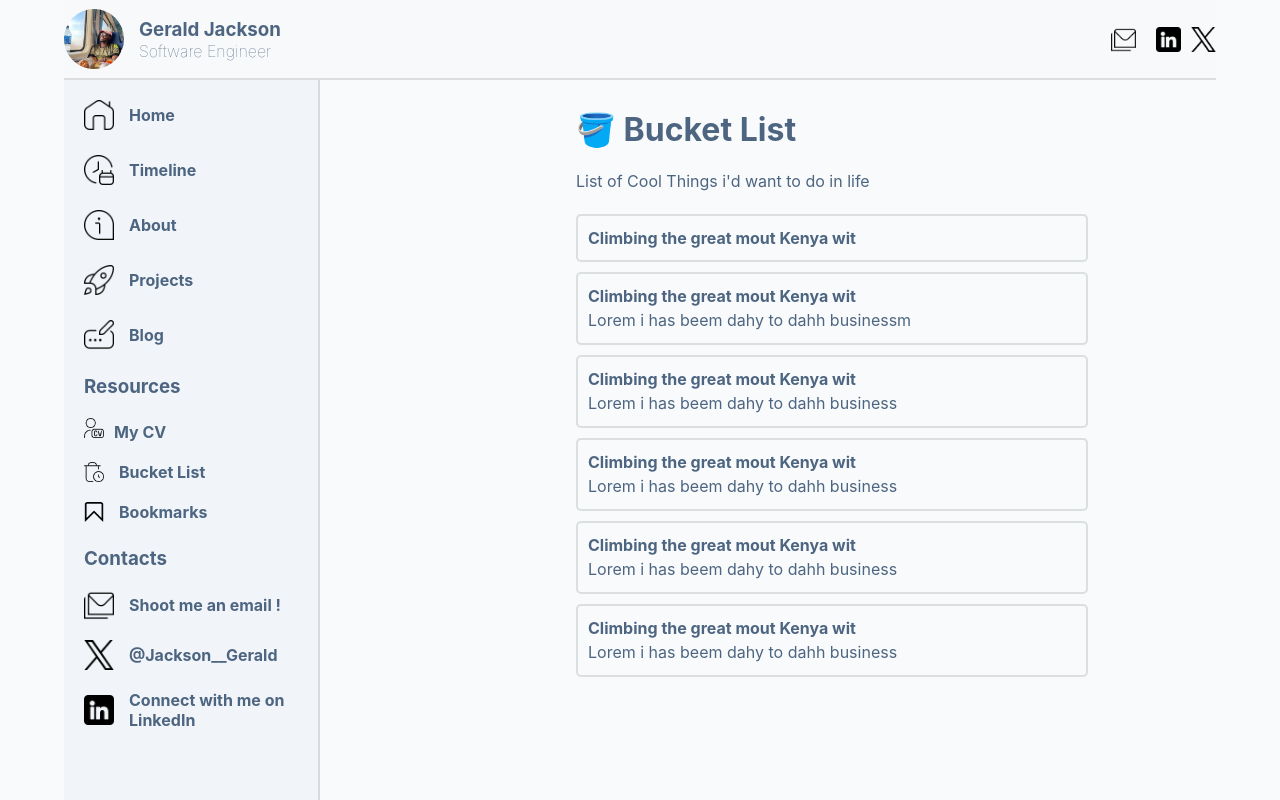
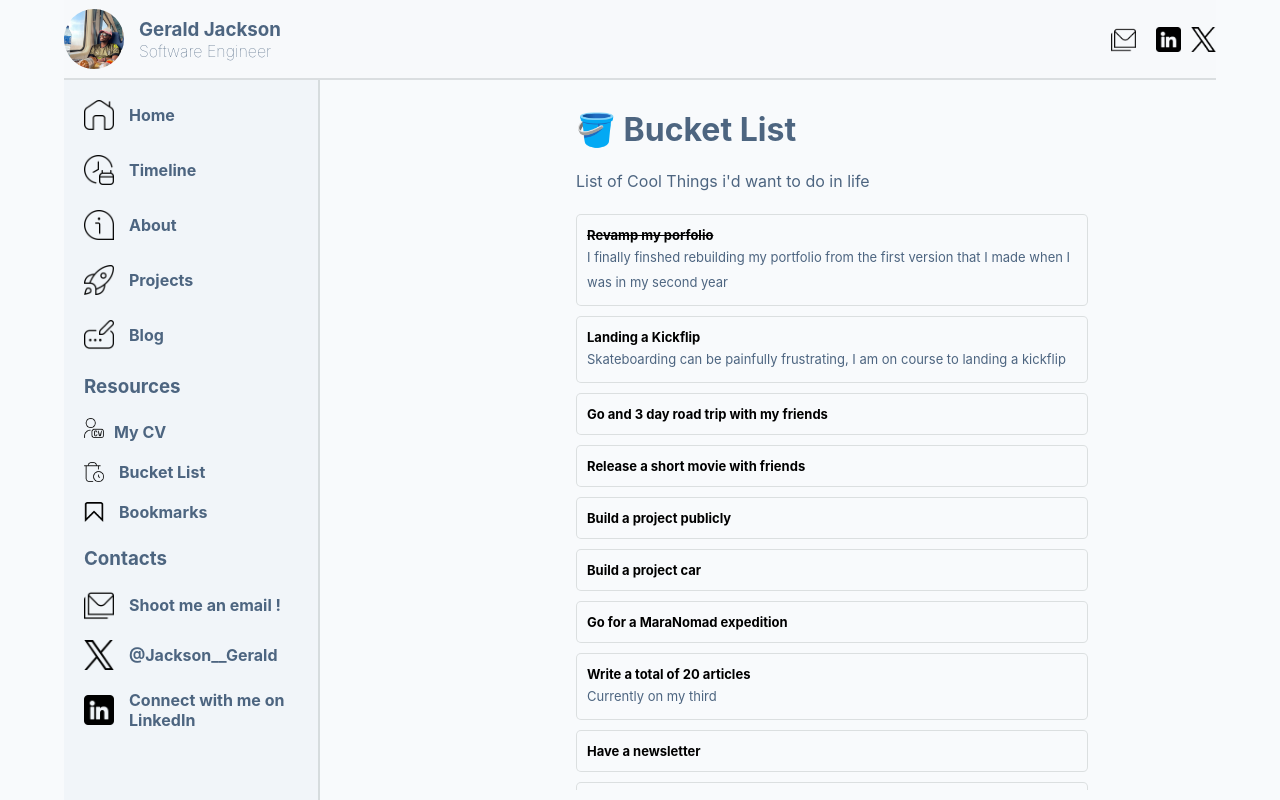
Before and after one commit to Codedys/Portfolio, a React (Vite) app: page /bucketlist in a window 1280 px wide. Built offline with nearby package versions, Linux system fonts and the light colour scheme.

Commit message:
kufinish

```diff
--- a/src/binding/bookmarks_bind.jsx
+++ b/src/binding/bookmarks_bind.jsx
@@ -1,22 +1,39 @@
-export const bucketListData = [
+export const bookMarkData = [
     {
-      name: "Built a real-time chat app",
-      description:
-        "I recently built a real-time chat app in react and google's firebase",
+      name: "Backend Banter",
+      link:"https://open.spotify.com/show/35trT95UkRVCkEb6tXndpF",
+      content:"Podcast"
     },
     {
-      name: "Built a movie suggestion web app",
-      description:
-        "Tried using TypeScript and Styled-Components to build a movie suggestion web application",
+      name: "The Primeagen",
+      link:"https://www.youtube.com/results?search_query=theprimeagen",
+      content:"Youtube"
     },
     {
-      name: "Built a movie suggestion web app",
-      description:
-        "Tried using TypeScript and Styled-Components to build a movie suggestion web application",
+      name: "The Gulag Archipelago by  Aleksandr Solzhenitsyn ",
+      link:"https://www.amazon.com/Gulag-Archipelago-1918-1956-Experiment-Investigation/dp/0813332893",
+      content:"Reading"
     },
     {
-      name: "Built a movie suggestion web app",
-      description:
-        "Tried using TypeScript and Styled-Components to build a movie suggestion web application",
+      name: "Whiskey Web and Whatnot",
+      link:"https://open.spotify.com/show/19jiuHAqzeKnkleQUpZxDf",
+      content:"Podcast"
     },
+    {
+      name: "The Mara Nomads'",
+      link:"https://www.youtube.com/@TheMaraNomads1920MN",
+      content:"Youtube"
+    },
+    {
+      name: "Low Level",
+      link:"https://www.youtube.com/@LowLevel-TV",
+      content:"Youtube"
+    },
+    {
+      name: "The President's Daughter by Bill Clinton",
+      link:"https://www.amazon.com/Presidents-Daughter-Thriller-James-Patterson/dp/0316540714",
+      content:"Reading"
+    },
+
+
   ];
--- a/src/binding/bucketlist_bind.jsx
+++ b/src/binding/bucketlist_bind.jsx
@@ -1,22 +1,108 @@
 export const bucketListData = [
   {
-    name: "Built a real-time chat app",
+    status:true,
+    name: "Revamp my porfolio",
     description:
-      "I recently built a real-time chat app in react and google's firebase",
+      "I finally finshed rebuilding my portfolio from the first version that I made when I was in my second year",
   },
   {
-    name: "Built a movie suggestion web app",
+    status:false,
+    name: "Landing a Kickflip",
     description:
-      "Tried using TypeScript and Styled-Components to build a movie suggestion web application",
+      "Skateboarding can be painfully frustrating, I am on course to landing a kickflip",
   },
   {
-    name: "Built a movie suggestion web app",
+    status:false,
+    name: "Go and 3 day road trip with my friends",
     description:
-      "Tried using TypeScript and Styled-Components to build a movie suggestion web application",
+      "",
   },
   {
-    name: "Built a movie suggestion web app",
+    status:false,
+    name: "Release a short movie with friends",
     description:
-      "Tried using TypeScript and Styled-Components to build a movie suggestion web application",
+      "",
   },
+  {
+    status:false,
+    name: "Build a project publicly",
+    description:
+      "",
+  },
+  {
+    status:false,
+    name: "Build a project car",
+    description:
+      "",
+  },
+  {
+    status:false,
+    name: "Go for a MaraNomad expedition",
+    description:
+      "",
+  },
+  {
+    status:false,
+    name: "Write a total of 20 articles",
+    description:
+      " Currently on my third",
+  },
+  {
+    status:false,
+    name: "Have a newsletter",
+    description:
+      "",
+  },
+
+  {
+    status:false,
+    name: "Maker a viral tweet",
+    description:
+      "",
+  },
+  {
+    status:false,
+    name: "Live in Europe for a week",
+    description:
+      "",
+  },
+  {
+    status:false,
+    name: "Watch a live Arsenal F.C game at the Emirates ",
+    description:
+      "",
+  },
+  {
+    status:false,
+    name: "Create a shared kenyan old school hit playlist",
+    description:
+      "",
+  },
+  {
+    status:false,
+    name: "Create a useful chrome extension",
+    description:
+      "",
+  },
+  {
+    status:false,
+    name: "Work at a big tech",
+    description:
+      "",
+  },
+  {
+    status:false,
+    name: "Hike Mt Kenya",
+    description:
+      "",
+  },
+  {
+    status:false,
+    name: "Run a full marathon",
+    description:
+      "",
+  },
+
+
+
 ];
--- a/src/components/about/about.css
+++ b/src/components/about/about.css
@@ -9,7 +9,7 @@
       margin-top: 25px;
     }
     h3 {
-      margin-top: 45px;
+      margin-top: 30px;
       font: bolder;
     }
     .about-me {
@@ -17,6 +17,8 @@
       display: flex;
       gap: 20px;
       margin-top: 25px;
+      padding-bottom: 45px;
+
 
       .text {
         height: 180px;
@@ -96,6 +98,7 @@
         flex-direction: column;
         gap: 20px;
         margin-top: 25px;
+        padding-bottom: 0px;
 
         .text {
           height: 100%;
--- a/src/components/bookmarks/Bookmarks.jsx
+++ b/src/components/bookmarks/Bookmarks.jsx
@@ -1,4 +1,5 @@
-import ".././bucketlist/bucketlist.css"
+import ".././bucketlist/bucketlist.css";
+import { bookMarkData } from "../../binding/bookmarks_bind";
 
 const Bookmarks = () => {
   return (
@@ -6,33 +7,15 @@ const Bookmarks = () => {
       <h1>📑 Bookmarks</h1>
       <p> Here are some of the content I consume</p>
       <div className="bucketlist-cards">
-        <div className="b-card">
-          <h5>Climbing the great mout Kenya wit</h5>
-          <p></p>
-        </div>
-        <div className="b-card">
-          <h5>Climbing the great mout Kenya wit</h5>
-          <p>Lorem i has beem dahy to dahh businessm </p>
-        </div>
-        <div className="b-card">
-          <h5>Climbing the great mout Kenya wit</h5>
-          <p>Lorem i has beem dahy to dahh business </p>
-        </div>
-        <div className="b-card">
-          <h5>Climbing the great mout Kenya wit</h5>
-          <p>Lorem i has beem dahy to dahh business </p>
-        </div>
-        <div className="b-card">
-          <h5>Climbing the great mout Kenya wit</h5>
-          <p>Lorem i has beem dahy to dahh business </p>
-        </div>
-        <div className="b-card">
-          <h5>Climbing the great mout Kenya wit</h5>
-          <p>Lorem i has beem dahy to dahh business </p>
-        </div>
+        {bookMarkData.map((data, index) => (
+          <a key={index} href={data.link} className="b-card">
+            <h5>{data.name}</h5>
+            <span>{data.content}</span>
+          </a>
+        ))}
       </div>
     </div>
-  )
-}
+  );
+};
 
-export default Bookmarks
+export default Bookmarks;
--- a/src/components/bucketlist/Bucketlist.jsx
+++ b/src/components/bucketlist/Bucketlist.jsx
@@ -1,34 +1,18 @@
 import "./bucketlist.css";
+import { bucketListData } from "../../binding/bucketlist_bind";
 const Bucketlist = () => {
   return (
     <div className="bucketlist-main">
       <h1>🪣 Bucket List</h1>
       <p>List of Cool Things i'd want to do in life</p>
+
       <div className="bucketlist-cards">
-        <div className="b-card">
-          <h5>Climbing the great mout Kenya wit</h5>
-          <p></p>
-        </div>
-        <div className="b-card">
-          <h5>Climbing the great mout Kenya wit</h5>
-          <p>Lorem i has beem dahy to dahh businessm </p>
-        </div>
-        <div className="b-card">
-          <h5>Climbing the great mout Kenya wit</h5>
-          <p>Lorem i has beem dahy to dahh business </p>
-        </div>
-        <div className="b-card">
-          <h5>Climbing the great mout Kenya wit</h5>
-          <p>Lorem i has beem dahy to dahh business </p>
-        </div>
-        <div className="b-card">
-          <h5>Climbing the great mout Kenya wit</h5>
-          <p>Lorem i has beem dahy to dahh business </p>
-        </div>
-        <div className="b-card">
-          <h5>Climbing the great mout Kenya wit</h5>
-          <p>Lorem i has beem dahy to dahh business </p>
-        </div>
+        {bucketListData.map((data, index) => (
+          <div key={index}  className="b-card">
+            <h5 style={data.status ? { textDecoration: 'line-through' } : null}>{data.name}</h5>
+            <p>{data.description}</p>
+          </div>
+        ))}
       </div>
     </div>
   );
--- a/src/components/bucketlist/bucketlist.css
+++ b/src/components/bucketlist/bucketlist.css
@@ -5,6 +5,11 @@
     width: 100%;
     margin-top: 10px;
     overflow-y: auto;
+
+    span{
+      color: rgb(89,137,246);
+      font-size:smaller;
+    }
 
     h1 {
       margin-top: 20px;
@@ -23,21 +28,31 @@
       gap: 10px;
       margin-top: 20px;
 
+      a{
+        text-decoration: none;
+        display: flex;
+        align-items: center;
+        justify-content: space-between;
+
+      }
+
       .b-card {
         width: 100%;
         height: fit-content;
         padding: 10px;
         background-color: var(--background-color);
-        border: 2px solid var(--border-color);
+        border: 1px solid var(--border-color);
         border-radius: 5px;
 
         h5 {
           margin-top: 2px;
-          font-size: medium;
+          font-size: small;
+          color: black;
         }
 
         p {
           margin-top: 2px;
+          font-size: small;
         }
 
         &:hover {
```
Also changed, not shown: src/components/about/About.jsx (+16 -22 lines), public/aboutpart.jpeg (added).
